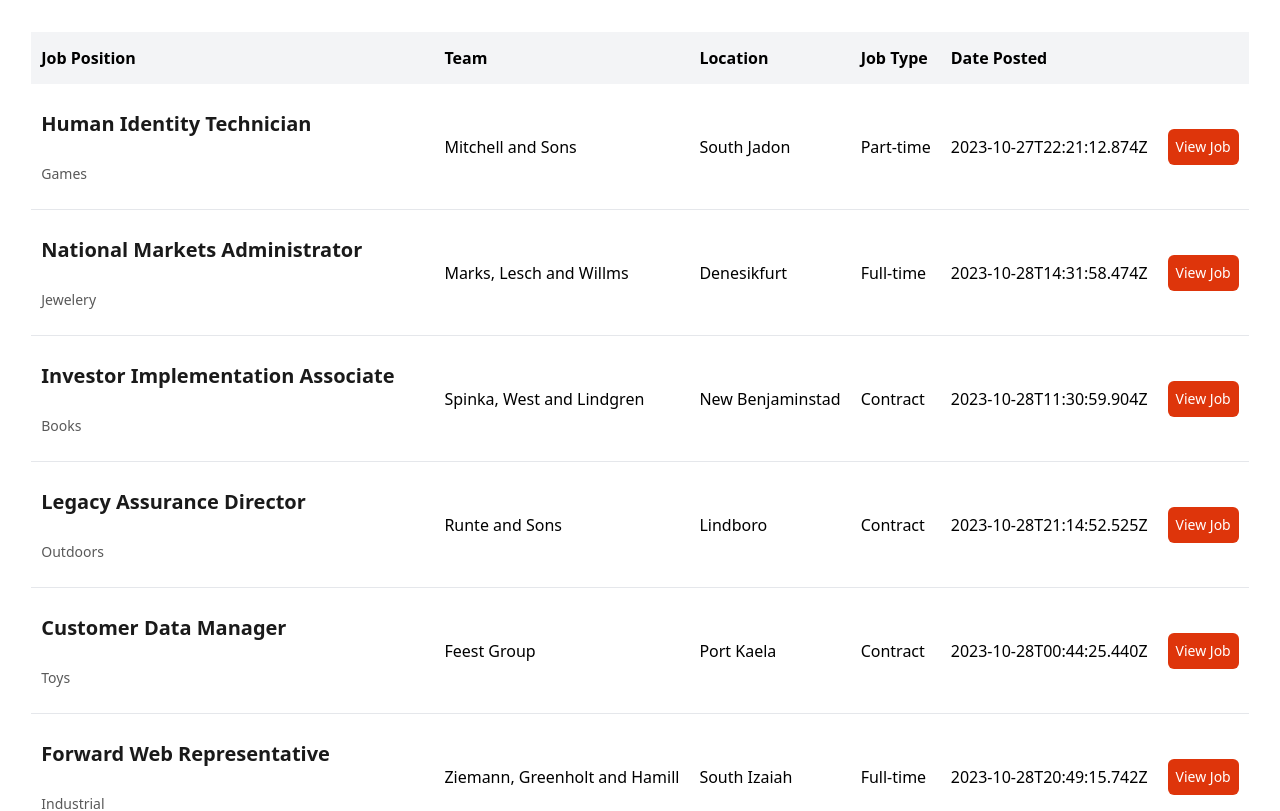
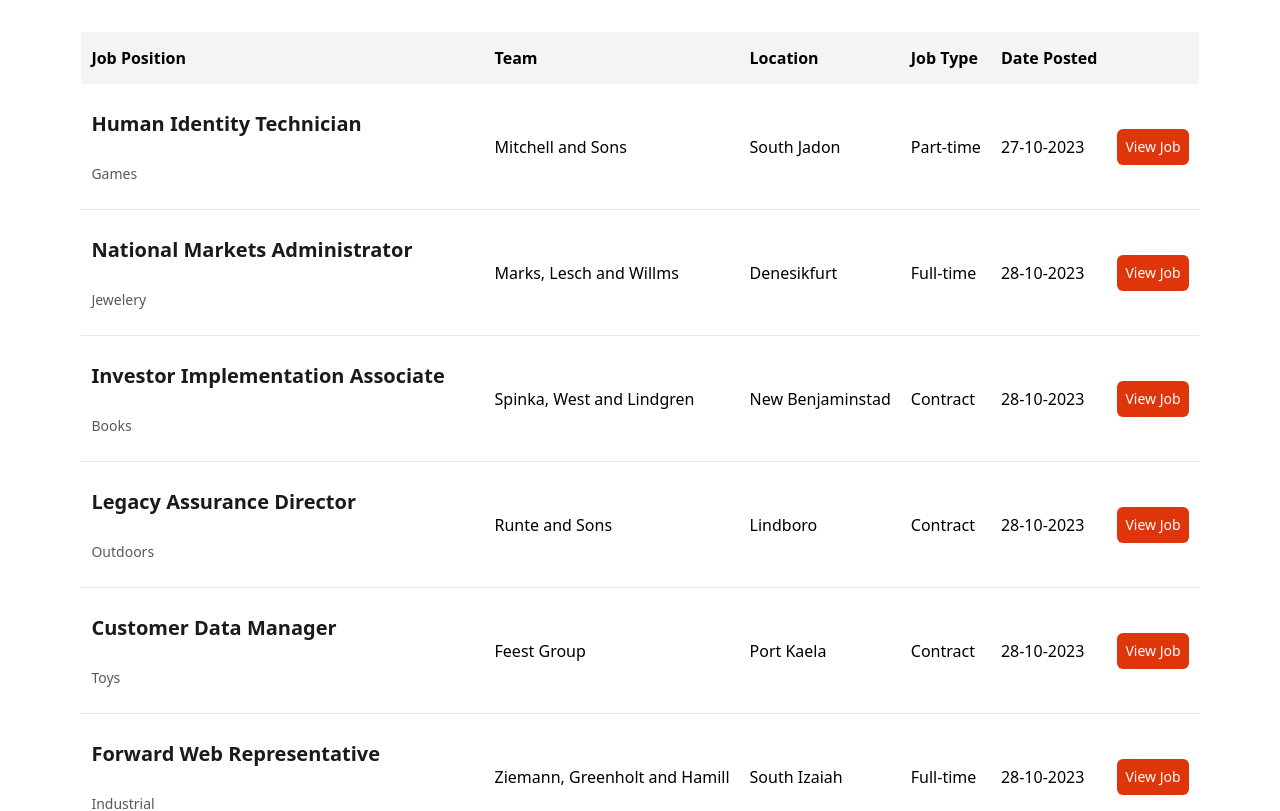
Before and after one commit to Armadillidiid/tanstack-table-v8-demo, a React (Vite) app: page / in a window 1280 px wide. Shown: the top 811 px of the page. Built offline with nearby package versions, Linux system fonts and the light colour scheme.

Commit message:
feat: add formatDate util

```diff
--- a/src/data/columns.tsx
+++ b/src/data/columns.tsx
@@ -1,5 +1,6 @@
 import { createColumnHelper } from "@tanstack/react-table";
 import { JobItem } from "../hooks/types";
+import { formatDateToDDMMYYYY } from "../utils/formatDate";
 
 const columnHelper = createColumnHelper<JobItem>();
 
@@ -36,7 +37,7 @@ export const columns = [
   columnHelper.accessor("date_posted", {
     id: "date_posted",
     header: "Date Posted",
-    cell: (info) => info.getValue(),
+    cell: (info) => formatDateToDDMMYYYY(info.getValue()),
   }),
   columnHelper.accessor("id", {
     id: "view_job",
--- /dev/null
+++ b/src/utils/formatDate.ts
@@ -0,0 +1,9 @@
+export function formatDateToDDMMYYYY(dateString: string): string {
+  const inputDate = new Date(dateString);
+
+  const day = inputDate.getUTCDate().toString().padStart(2, '0');
+  const month = (inputDate.getUTCMonth() + 1).toString().padStart(2, '0');
+  const year = inputDate.getUTCFullYear();
+
+  return `${day}-${month}-${year}`;
+}
```
